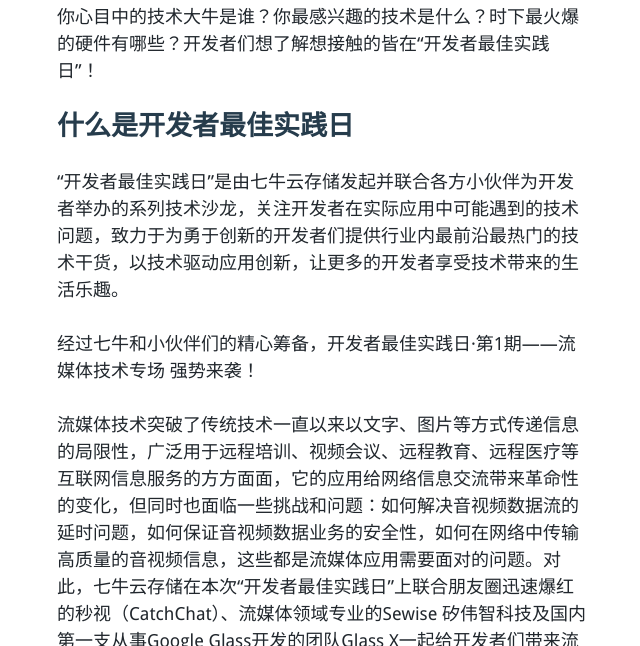
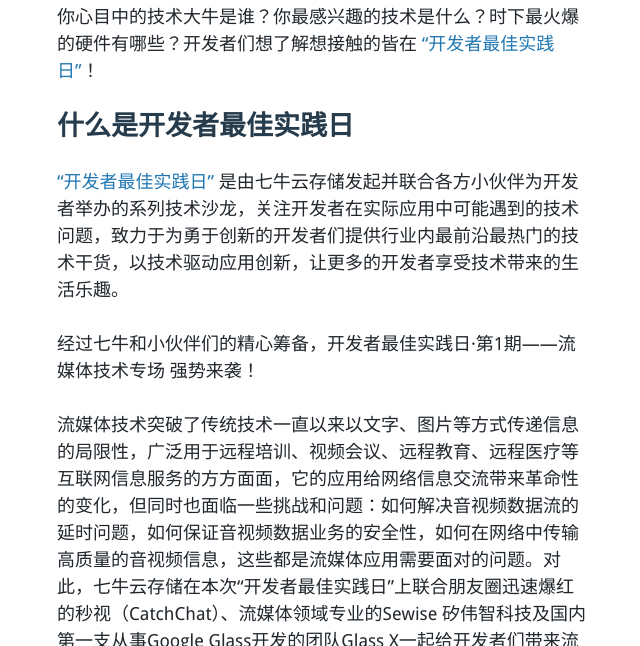
Before and after one commit to techparty-org/techparty-org.github.io, a Jekyll site: the page built from _posts/2014-08-19-7niu-dev-best-practice.md, in a window 1280 px wide and 900 px high, scrolled down 395 px, cut to the strip 254-900 px from the top of the window. Shown: the whole strip, without its empty margins (317-957 px from the left). Built offline with Jekyll 4.4.1, drawn with Linux system fonts in a browser that asks for light colours; nearby versions of some CDN libraries; Markdown is read by kramdown in place of the engine named in the settings; comment, search, counter and statistics services are not loaded; some of the changed lines change nothing that is shown.

Commit message:
增补 实践日 的链接

```diff
--- a/_posts/2014-08-19-7niu-dev-best-practice.md
+++ b/_posts/2014-08-19-7niu-dev-best-practice.md
@@ -17,11 +17,13 @@ author:
 
 ![140819-7niu-dev-events.png（PNG 图像，667x325 像素）](http://zoomq.qiniudn.com/techparty.org/snap/140819-7niu-dev-events.png)
 
-你心目中的技术大牛是谁？你最感兴趣的技术是什么？时下最火爆的硬件有哪些？开发者们想了解想接触的皆在“开发者最佳实践日”！
+你心目中的技术大牛是谁？你最感兴趣的技术是什么？时下最火爆的硬件有哪些？开发者们想了解想接触的皆在
+[“开发者最佳实践日”](http://qiniu-1.eventdove.com/mobile/5977)！
 
 ## 什么是开发者最佳实践日
 
-“开发者最佳实践日”是由七牛云存储发起并联合各方小伙伴为开发者举办的系列技术沙龙，关注开发者在实际应用中可能遇到的技术问题，致力于为勇于创新的开发者们提供行业内最前沿最热门的技术干货，以技术驱动应用创新，让更多的开发者享受技术带来的生活乐趣。
+[“开发者最佳实践日”](http://qiniu-1.eventdove.com/mobile/5977)
+是由七牛云存储发起并联合各方小伙伴为开发者举办的系列技术沙龙，关注开发者在实际应用中可能遇到的技术问题，致力于为勇于创新的开发者们提供行业内最前沿最热门的技术干货，以技术驱动应用创新，让更多的开发者享受技术带来的生活乐趣。
 
 经过七牛和小伙伴们的精心筹备，开发者最佳实践日·第1期——流媒体技术专场 强势来袭！
 
```
